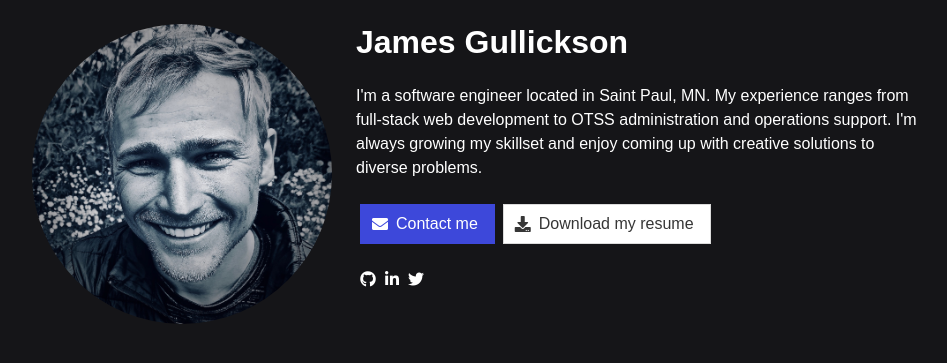
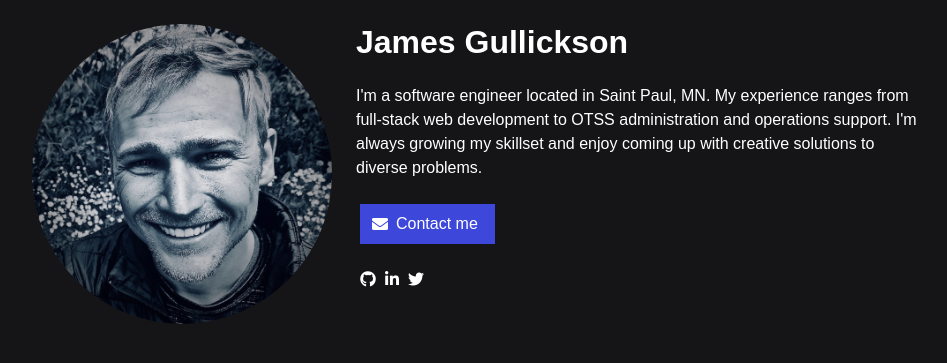
Before and after one commit to jgullickson/portfolio, a Flask app: page /about/ in a window 1280 px wide. Shown: the part 52-415 px from the top of the page, without its empty margins (164-1111 px from the left). Run offline with Flask 2, Linux system fonts and the light colour scheme; some libraries are stand-ins or nearby versions; some web fonts are replaced.

Commit message:
remove resume pdf

```diff
--- a/portfolio_app/templates/about.html
+++ b/portfolio_app/templates/about.html
@@ -30,12 +30,12 @@
                             </span>
                             <span>Contact me</span>
                         </a>
-                        <a href="{{ url_for('static', filename='pdf/James_Gullickson_Resume.pdf')}}" class="button mx-1" download>
+                        <!-- <a href="{{ url_for('static', filename='pdf/James_Gullickson_Resume.pdf')}}" class="button mx-1" download>
                             <span class="icon">
                                 <i class="fas fa-download"></i>
                             </span>
                             <span>Download my resume</span>
-                        </a>
+                        </a> -->
                     </div>
                     <div class="level-right"></div>
                 </div>
```
Also changed, not shown: 1 other file.
